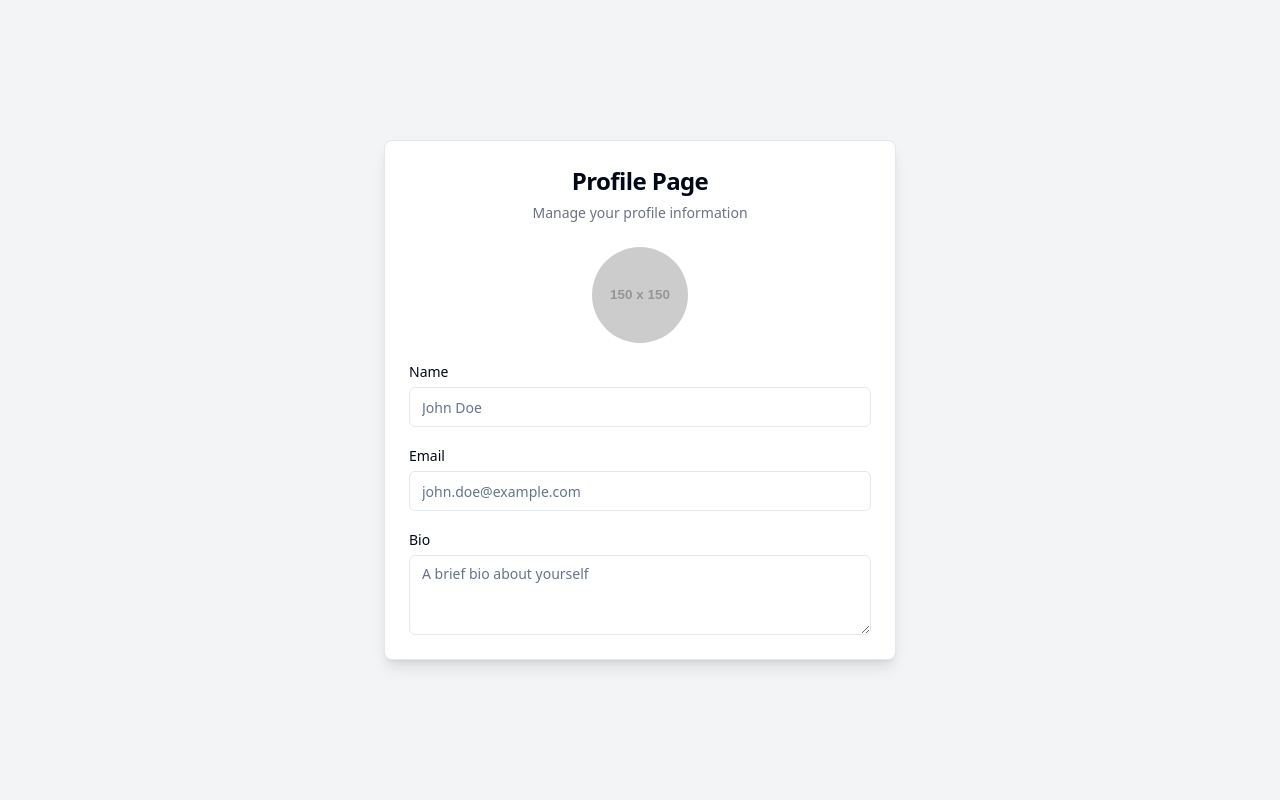
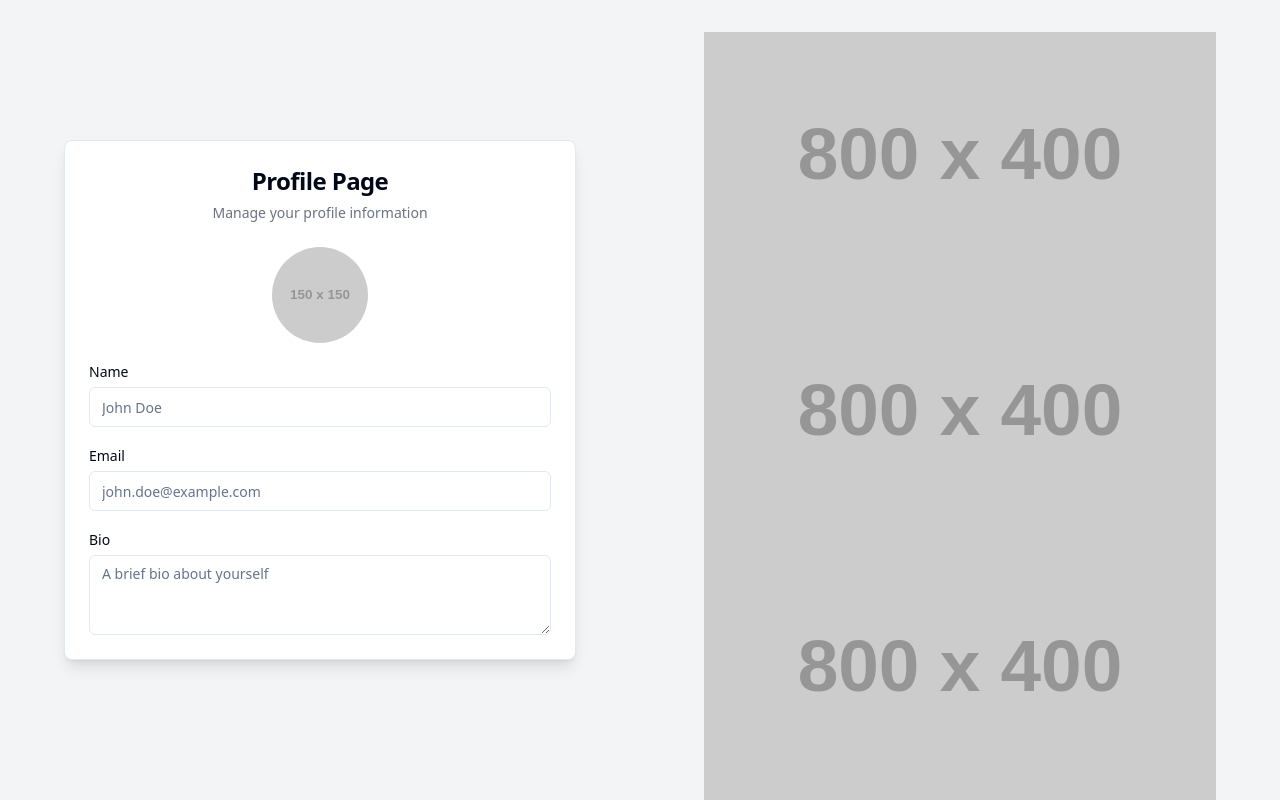
Before and after one commit to GPT-Engineer-App/profile-page-creator, a React (Vite) app: page / in a window 1280 px wide. Built offline with nearby package versions, Linux system fonts and the light colour scheme.

Commit message:
Added image carousel to the Index page using embla-carousel-react.

```diff
--- a/src/pages/Index.jsx
+++ b/src/pages/Index.jsx
@@ -1,11 +1,25 @@
-import React from "react";
+import React, { useEffect, useRef } from "react";
 import { Card, CardContent, CardHeader, CardTitle, CardDescription } from "@/components/ui/card";
 import { Avatar, AvatarFallback, AvatarImage } from "@/components/ui/avatar";
 import { Label } from "@/components/ui/label";
 import { Input } from "@/components/ui/input";
 import { Textarea } from "@/components/ui/textarea";
+import useEmblaCarousel from "embla-carousel-react";
 
 const Index = () => {
+  const [emblaRef, emblaApi] = useEmblaCarousel();
+
+  useEffect(() => {
+    if (emblaApi) {
+      // Embla API is ready
+    }
+  }, [emblaApi]);
+  const images = [
+    "https://via.placeholder.com/800x400?text=Image+1",
+    "https://via.placeholder.com/800x400?text=Image+2",
+    "https://via.placeholder.com/800x400?text=Image+3",
+  ];
+
   return (
     <div className="h-screen w-screen flex items-center justify-center bg-gray-100">
       <Card className="w-full max-w-lg mx-auto shadow-lg">
@@ -34,6 +48,17 @@ const Index = () => {
           </div>
         </CardContent>
       </Card>
+      <div className="w-full max-w-lg mx-auto mt-8">
+        <div className="embla" ref={emblaRef}>
+          <div className="embla__container">
+            {images.map((src, index) => (
+              <div key={index} className="embla__slide">
+                <img src={src} alt={`Slide ${index + 1}`} className="w-full h-auto" />
+              </div>
+            ))}
+          </div>
+        </div>
+      </div>
     </div>
   );
 };
```
